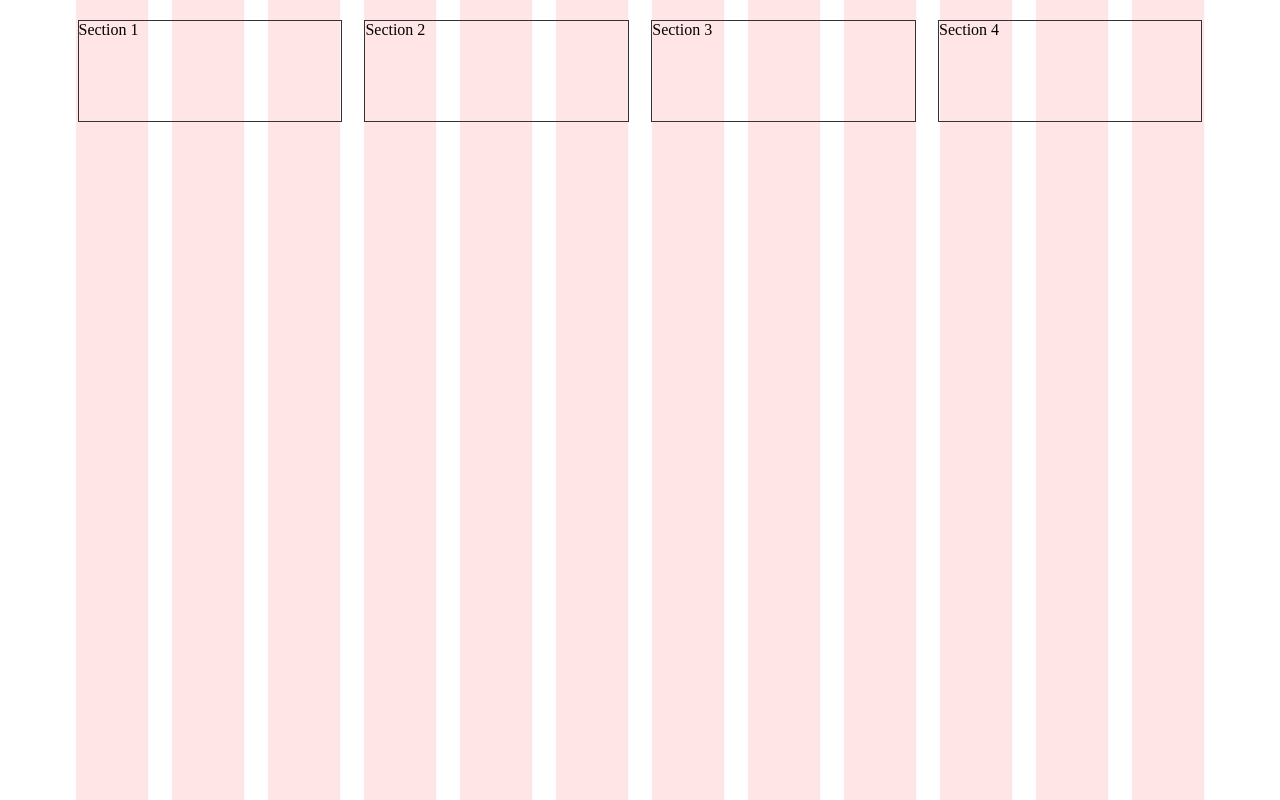
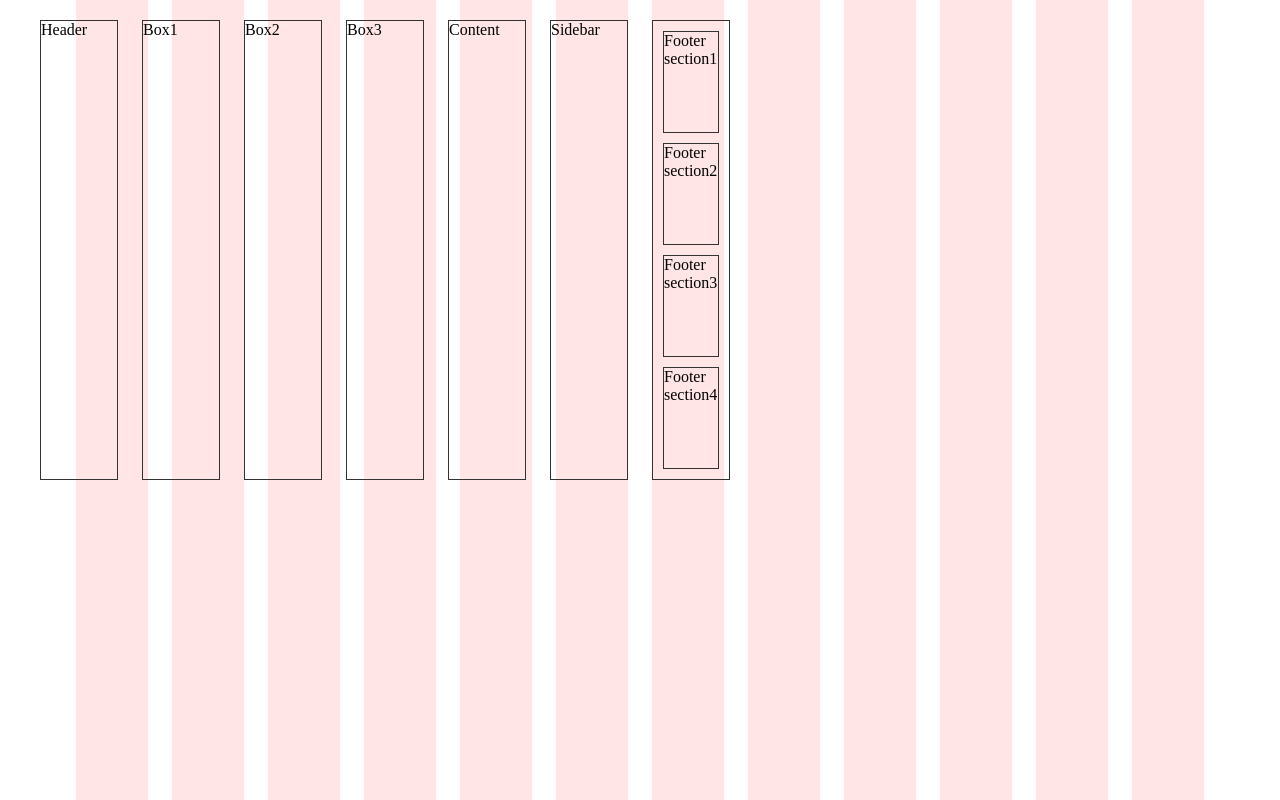
Before and after one commit to maypeppermint/new-cssgrids-template, a plain HTML site: page index.html in a window 1280 px wide. Drawn offline with Linux system fonts and the light colour scheme.

Commit message:
Grid & items start

```diff
--- a/css/style.css
+++ b/css/style.css
@@ -3,17 +3,34 @@ body {
 	background-size: 90%;
 }
 
-#container {
+/* #container {
 	width: 89%;
 	margin: 20px auto;
 	display: grid;
 
-	grid-template-columns: repeat(4, 1fr); /* 1fr 1fr 1fr 1fr */
+	grid-template-columns: repeat(4, 1fr);
 
 	gap: 2%;
-}
+} */
+/*Breda desktopskärmar*/
+#container{
+	border: 0;
+	width:1200px;
+	margin:20px auto;
+	display: grid;
+	grid-template-columns: repeat(12, 1fr);
+	gap: 2%;
+	}
 
-[class*='section'] {
+/* [class*='box'] {
+	border: 1px solid #333;
+	min-height: 100px;
+} */
+
+div{
 	border: 1px solid #333;
 	min-height: 100px;
 }
+[class*='footerSection'] {
+margin: 10px;
+}
--- a/index.html
+++ b/index.html
@@ -9,10 +9,24 @@
 <body>
 
 	<div id="container">
-		<section class="section-1">Section 1</section>
+		<!-- <section class="section-1">Section 1</section>
 		<section class="section-2">Section 2</section>
 		<section class="section-3">Section 3</section>
-		<section class="section-4">Section 4</section>
+		<section class="section-4">Section 4</section> -->
+
+		<div class="header">Header</div>
+		<div class="box1">Box1</div>
+		<div class="box2">Box2</div>
+		<div class="box3">Box3</div>
+		<div class="content">Content</div>
+		<div class="sidebar">Sidebar</div>
+		<div class="footer" id="footercontainer">
+			<div class="footerSection1">Footer section1</div>
+			<div class="footerSection2">Footer section2</div>
+			<div class="footerSection3">Footer section3</div>
+			<div class="footerSection4">Footer section4</div>
+		</div>
+
 	</div>
 
 </body>
```
